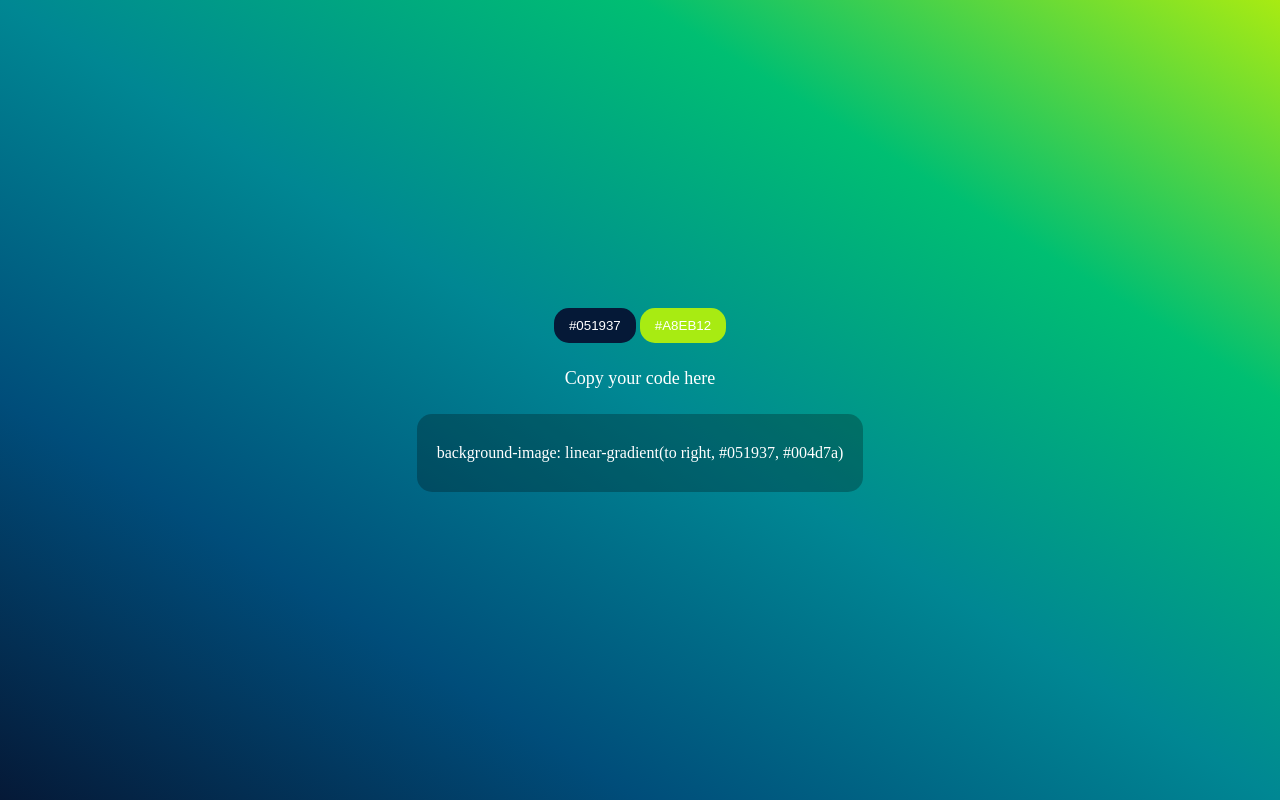
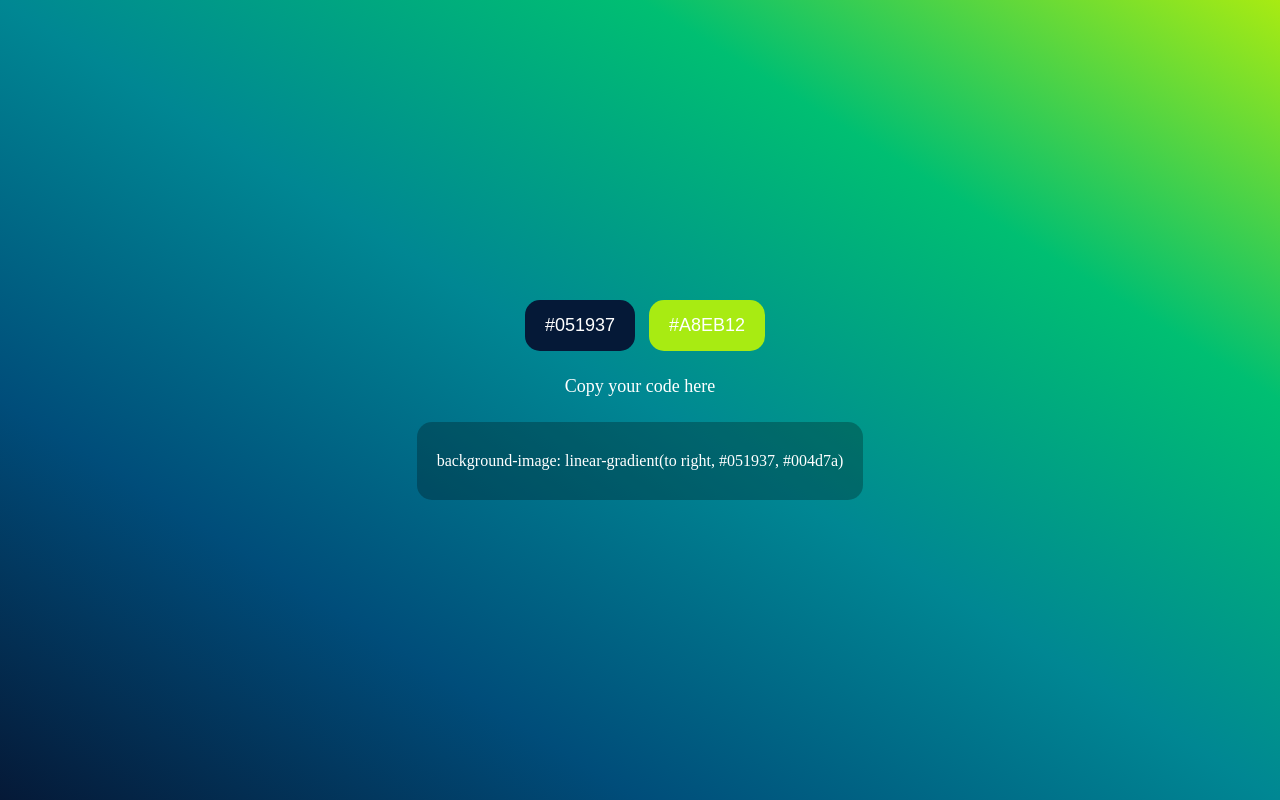
Before and after one commit to debkumar2/Gradient-Background, a plain HTML site: page index.html in a window 1280 px wide. Drawn offline with Linux system fonts and the light colour scheme.

Commit message:
Some Changes

```diff
--- a/style.css
+++ b/style.css
@@ -19,8 +19,10 @@ body {
     color: white;
     outline: none;
     border: none;
-    padding: 10px 15px;
+    padding: 15px 20px;
     border-radius: 15px;
+    font-size: 18px;
+    margin: 0 10px;
 }
 
 #btn2 {
@@ -28,8 +30,11 @@ body {
     color: white;
     outline: none;
     border: none;
-    padding: 10px 15px;
+    padding: 15px 20px;
     border-radius: 15px;
+    font-size: 18px;
+
+
 }
 
 .btns {
```
